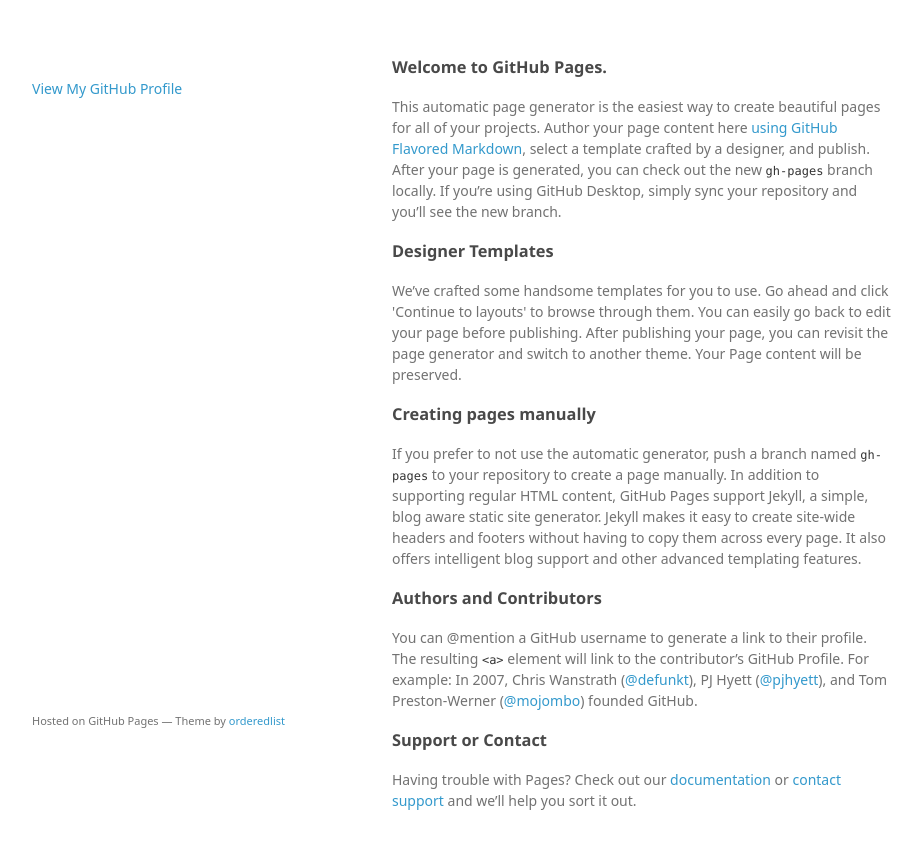
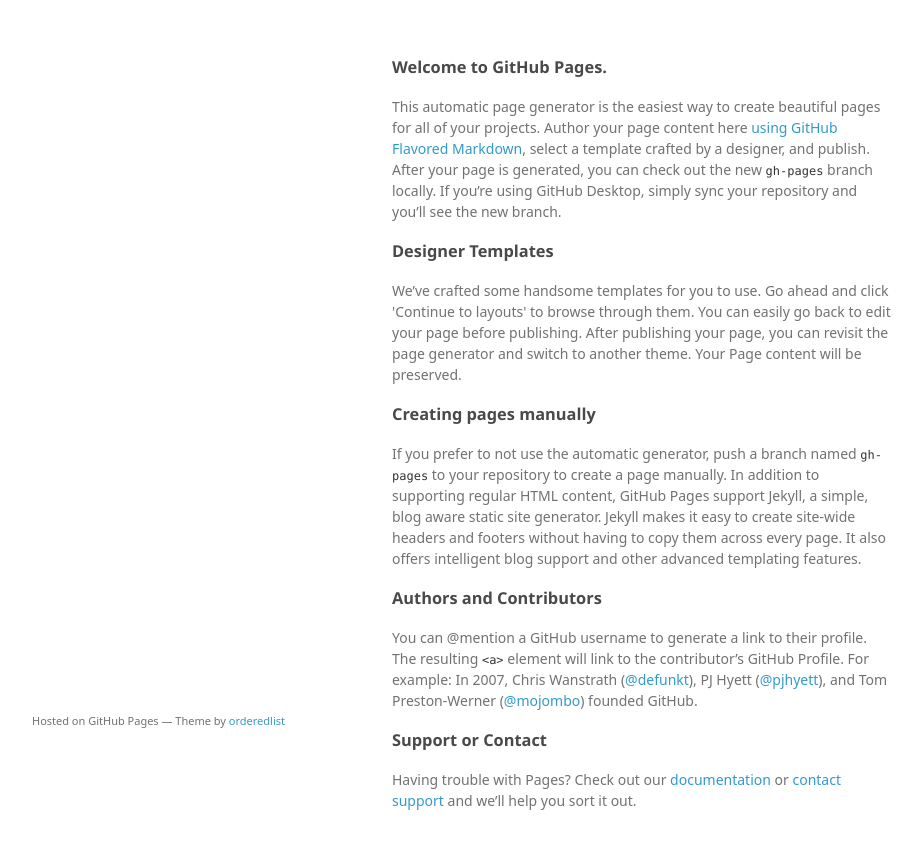
Before and after one commit to okarena/okarena.github.io, a plain HTML site: page index.html in a window 1280 px wide. Shown: the whole page, without its empty margins (178-1100 px from the left). Drawn offline with Linux system fonts and the light colour scheme; a web font is replaced by a local one.

Commit message:
Update index.html

```diff
--- a/index.html
+++ b/index.html
@@ -14,13 +14,7 @@
   </head>
   <body>
     <div class="wrapper">
-      <header>
-        <p></p>
 
-
-        <p class="view"><a href="https://github.com/okarena">View My GitHub Profile</a></p>
-
-      </header>
       <section>
         <h3>
 <a id="welcome-to-github-pages" class="anchor" href="#welcome-to-github-pages" aria-hidden="true"><span aria-hidden="true" class="octicon octicon-link"></span></a>Welcome to GitHub Pages.</h3>
```
